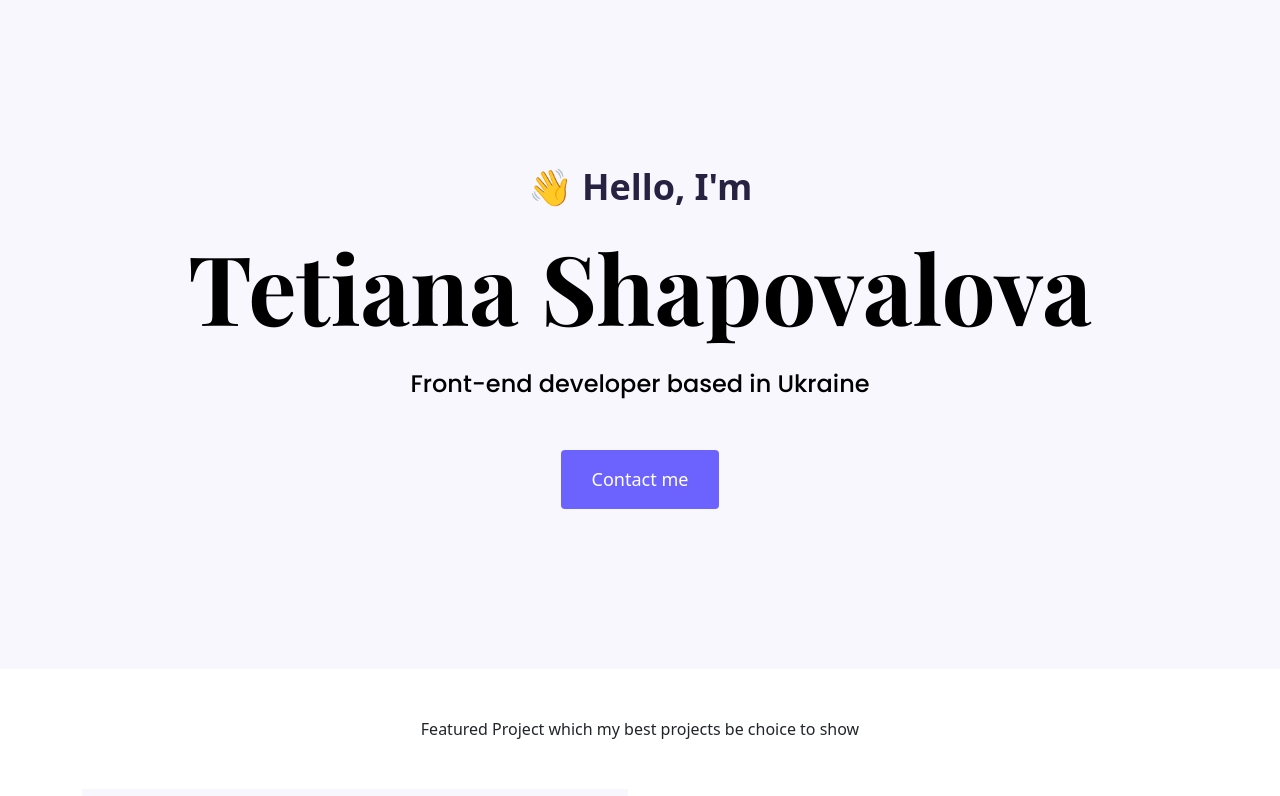
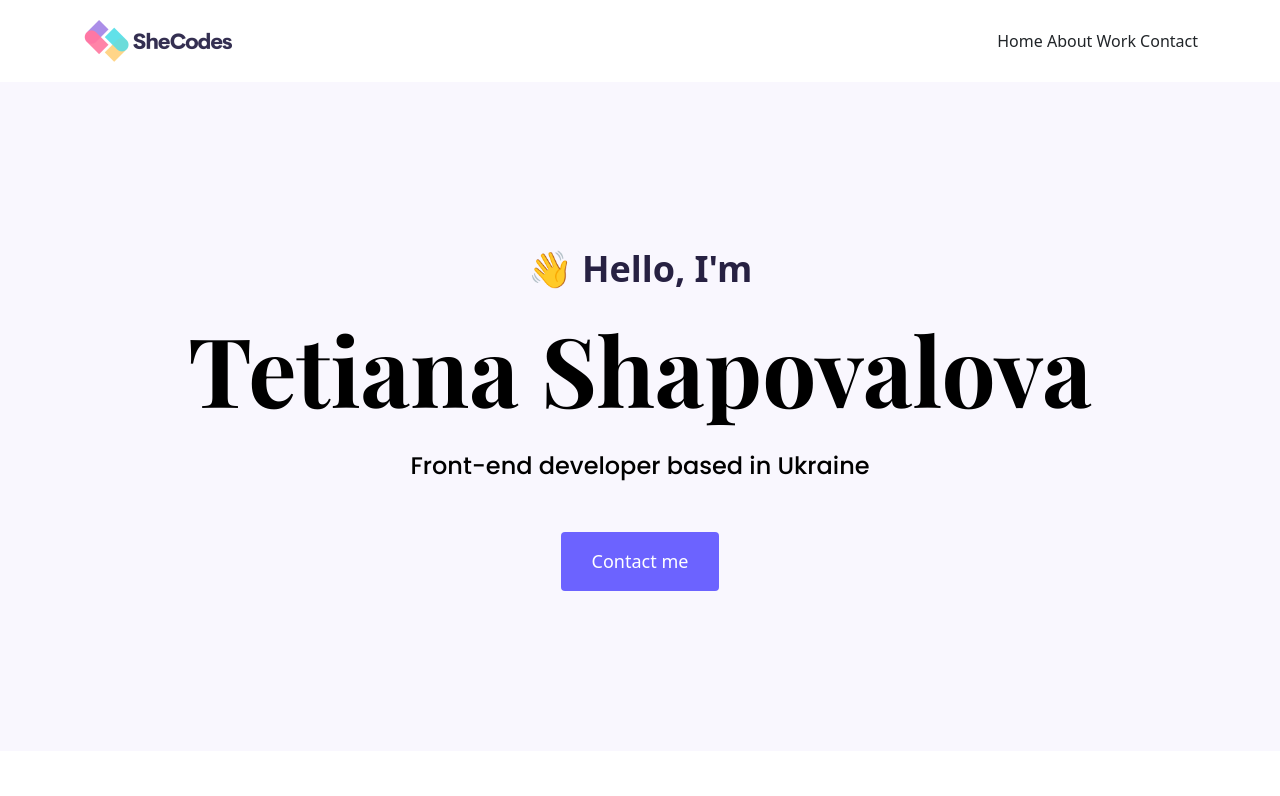
Before and after one commit to Tattisha/portfolio-project, a plain HTML site: page index.html in a window 1280 px wide. Shown: the top 796 px of the page. Drawn offline with nearby package versions, Linux system fonts and the light colour scheme.

Commit message:
Created header

```diff
--- a/CSS/portfolio.css
+++ b/CSS/portfolio.css
@@ -87,6 +87,21 @@ p {
 .project-description {
   padding: 120px 60px;
 }
+.logo {
+  max-width: 150px;
+}
+nav {
+  padding: 20px 0;
+}
+nav ul {
+  padding: 0;
+  margin: 0;
+}
+nav li {
+  display: inline;
+  list-style: none;
+  line-height: 42px;
+}
 
 @media (max-width: 960px) {
   h1 {
--- a/index.html
+++ b/index.html
@@ -29,6 +29,18 @@
     ></script>
   </head>
   <body>
+    <div class="container">
+      <nav class="d-flex justify-content-between">
+        <img src="images/logo.png" class="logo" alt="" />
+        <ul>
+          <li>Home</li>
+          <li>About</li>
+          <li>Work</li>
+          <li>Contact</li>
+        </ul>
+      </nav>
+    </div>
+
     <div class="hero">
       <p>👋 Hello, I'm</p>
       <h1>Tetiana Shapovalova</h1>
```
Also changed, not shown: images/logo.png (added).
